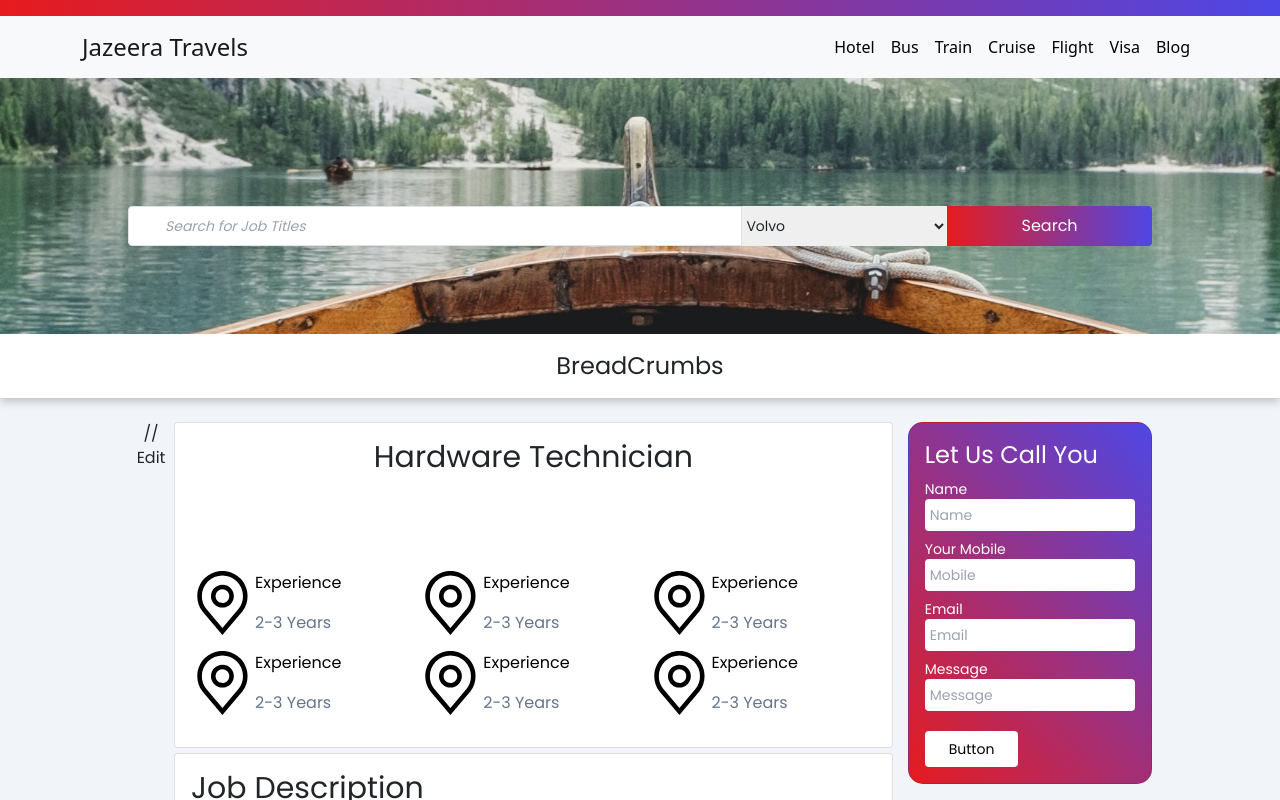
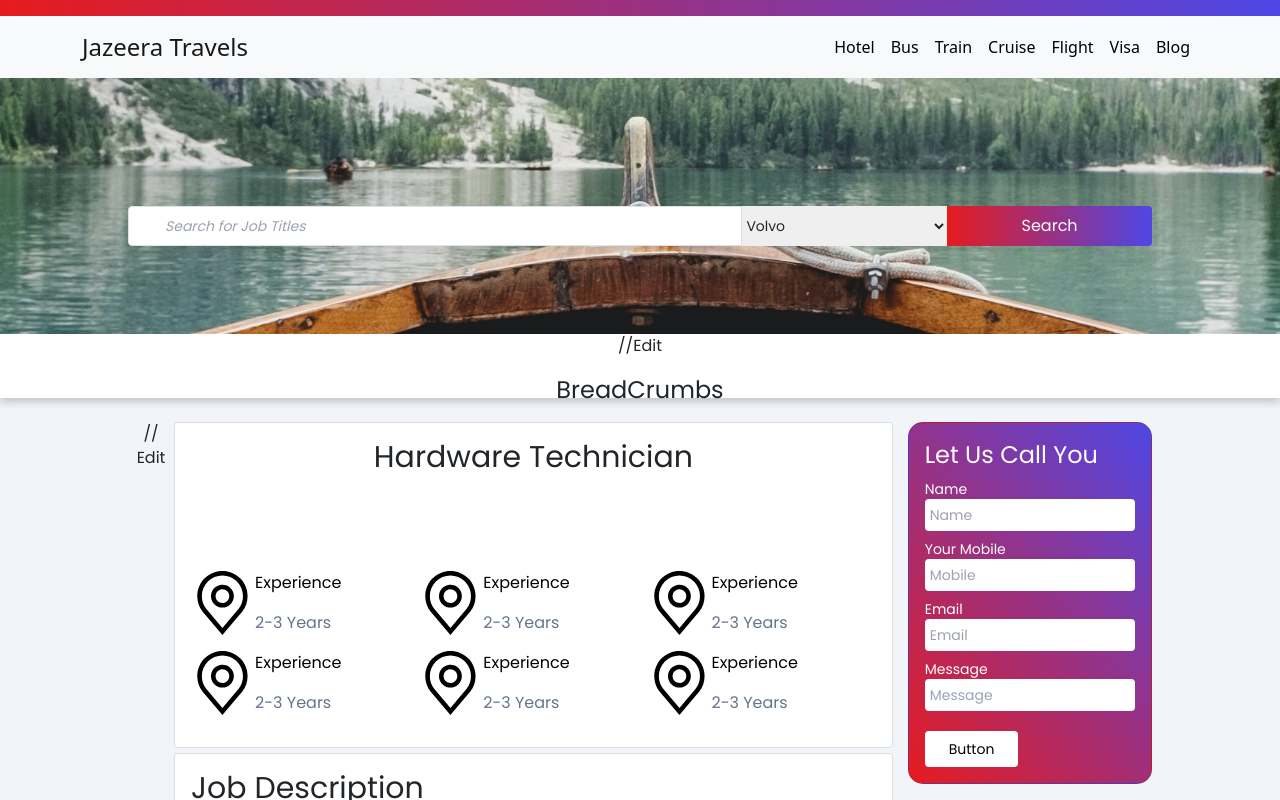
Before and after one commit to amrht/my-app, a React (Create React App) app: page / in a window 1280 px wide. Shown: the top 800 px of the page. Built offline with nearby package versions, Linux system fonts and the light colour scheme.

Commit message:
Update p4.js

```diff
--- a/src/pages/p4.js
+++ b/src/pages/p4.js
@@ -21,7 +21,7 @@ const Page = () => {
         <button className="text-white h-10 rounded-r w-1/5" style={{ backgroundImage: 'linear-gradient(to right, #E61B1E, #4E47E5)'}}>Search</button></span>
       </div>
     </div>
-
+    //Edit
     <div class='h-16 pt-3'>
     <p class='text-2xl' style={{margin:'auto'}}> BreadCrumbs </p>
     </div>
```
